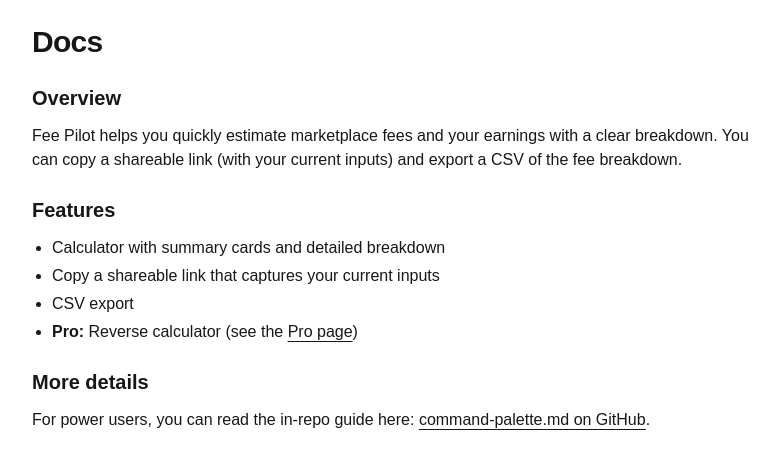
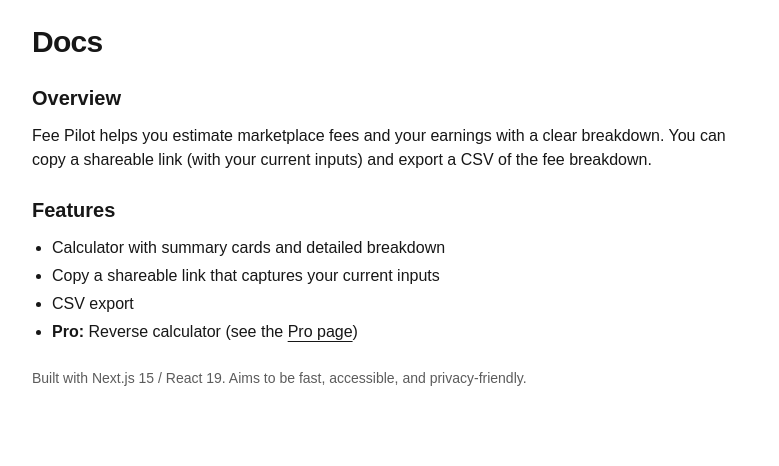
Before and after one commit to gpcreativestudios2018/FeePilot, a Next.js app: page /docs in a window 1280 px wide. Shown: the top 466 px of the page, without its empty margins (248-1027 px from the left). Built offline with nearby package versions, Linux system fonts and the light colour scheme.

Commit message:
docs: remove external GitHub link; keep docs fully on-site

```diff
--- a/src/app/docs/page.tsx
+++ b/src/app/docs/page.tsx
@@ -16,9 +16,8 @@ export default function DocsPage() {
       <section className="space-y-3">
         <h2 className="text-xl font-semibold">Overview</h2>
         <p>
-          Fee Pilot helps you quickly estimate marketplace fees and your
-          earnings with a clear breakdown. You can copy a shareable link
-          (with your current inputs) and export a CSV of the fee breakdown.
+          Fee Pilot helps you estimate marketplace fees and your earnings with a clear breakdown.
+          You can copy a shareable link (with your current inputs) and export a CSV of the fee breakdown.
         </p>
       </section>
 
@@ -38,21 +37,9 @@ export default function DocsPage() {
         </ul>
       </section>
 
-      <section className="space-y-3">
-        <h2 className="text-xl font-semibold">More details</h2>
-        <p>
-          For power users, you can read the in-repo guide here:{' '}
-          <a
-            href="https://github.com/gpcreativestudios2018/FeePilot/blob/main/docs/command-palette.md"
-            target="_blank"
-            rel="noopener noreferrer"
-            className="underline underline-offset-4"
-          >
-            command-palette.md on GitHub
-          </a>
-          .
-        </p>
-      </section>
+      <p className="opacity-70 text-sm">
+        Built with Next.js 15 / React 19. Aims to be fast, accessible, and privacy-friendly.
+      </p>
     </main>
   );
 }
```
